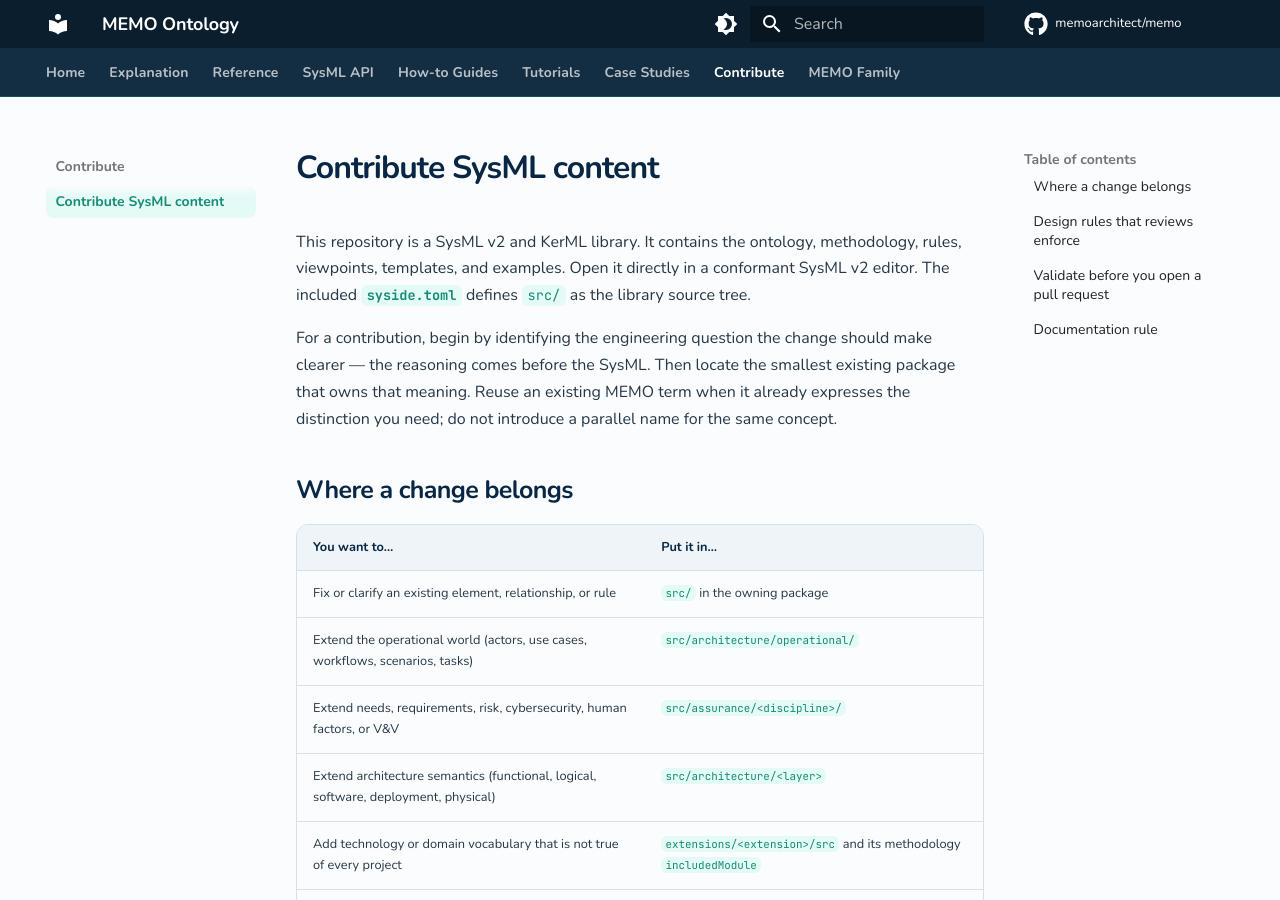
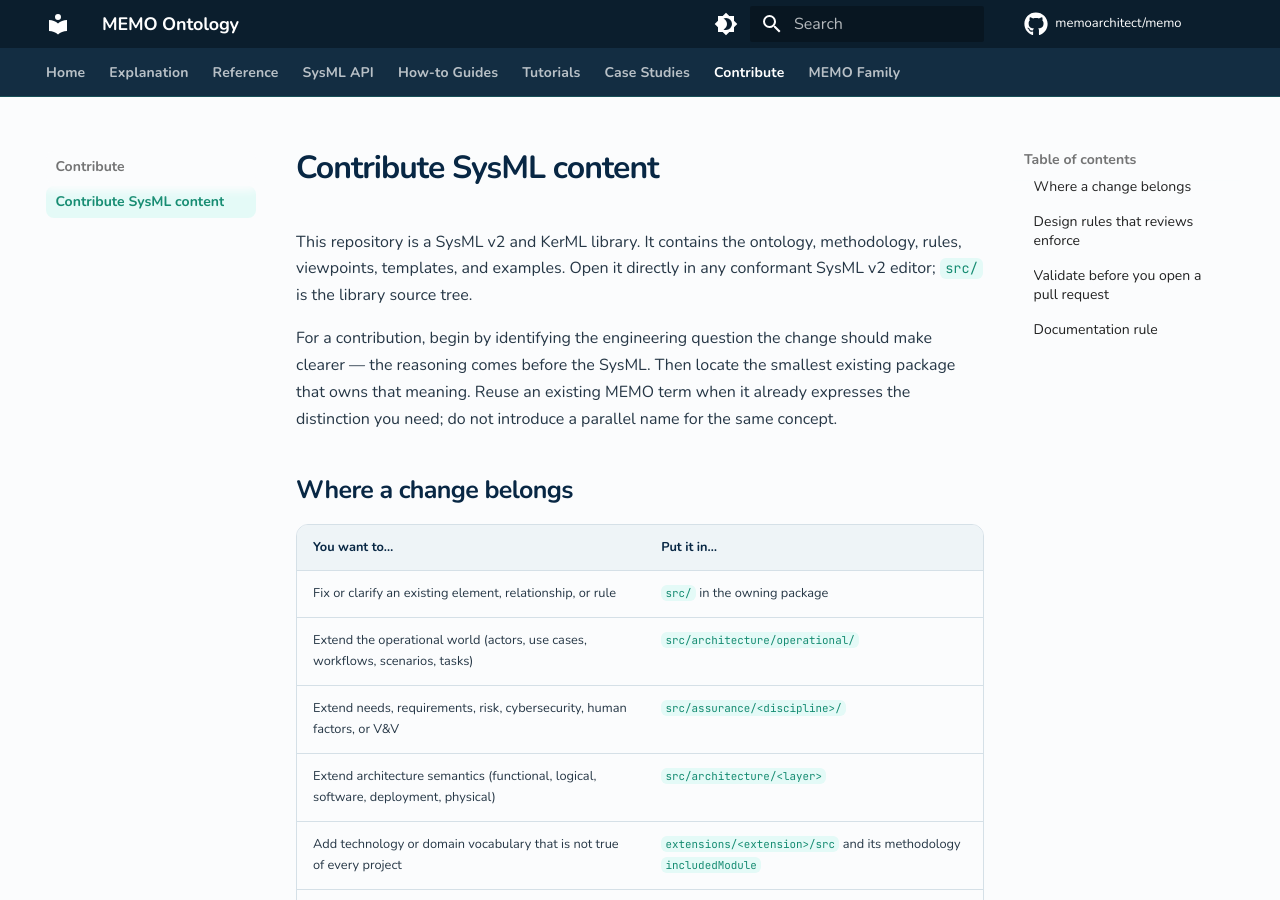
Before and after one commit to memoarchitect/memo, an MkDocs documentation site: the page built from docs/contributing.md, in a window 1280 px wide and 900 px high. Built offline with MkDocs 1.6.1 and Material for MkDocs 9.7.7, drawn with Linux system fonts in a browser that asks for light colours; comment, search, counter and statistics services are not loaded; some of the changed text lies outside the part shown.

Commit message:
docs(contributing): no compiler is required; SysIDE setup is an optional section
Co-Authored-By: Claude Opus 5.5 <noreply@anthropic.com>

```diff
--- a/docs/contributing.md
+++ b/docs/contributing.md
@@ -1,10 +1,8 @@
 # Contribute SysML content
 
 This repository is a SysML v2 and KerML library. It contains the ontology,
-methodology, rules, viewpoints, templates, and examples. Open it directly in a
-conformant SysML v2 editor. The included
-[`syside.toml`](https://github.com/memoarchitect/memo/blob/main/syside.toml)
-defines `src/` as the library source tree.
+methodology, rules, viewpoints, templates, and examples. Open it directly in any
+conformant SysML v2 editor; `src/` is the library source tree.
 
 For a contribution, begin by identifying the engineering question the change
 should make clearer — the reasoning comes before the SysML. Then locate the
@@ -71,6 +69,15 @@ registration in `src/memo_namespaces.sysml`, an update to the
 [SysML source reference](reference/index.md), and an example that exercises
 it.
 
+### Compiler-specific setup
+
+Nothing here is required: use it only with the compiler you chose.
+
+- **SysIDE:** the included
+  [`syside.toml`](https://github.com/memoarchitect/memo/blob/main/syside.toml)
+  tells it that `src/` is the library source tree, so its editor and
+  `syside check` resolve the ontology without further setup.
+
 ## Documentation rule
 
 Explain the reasoning before the code — in package header comments and in the
```
